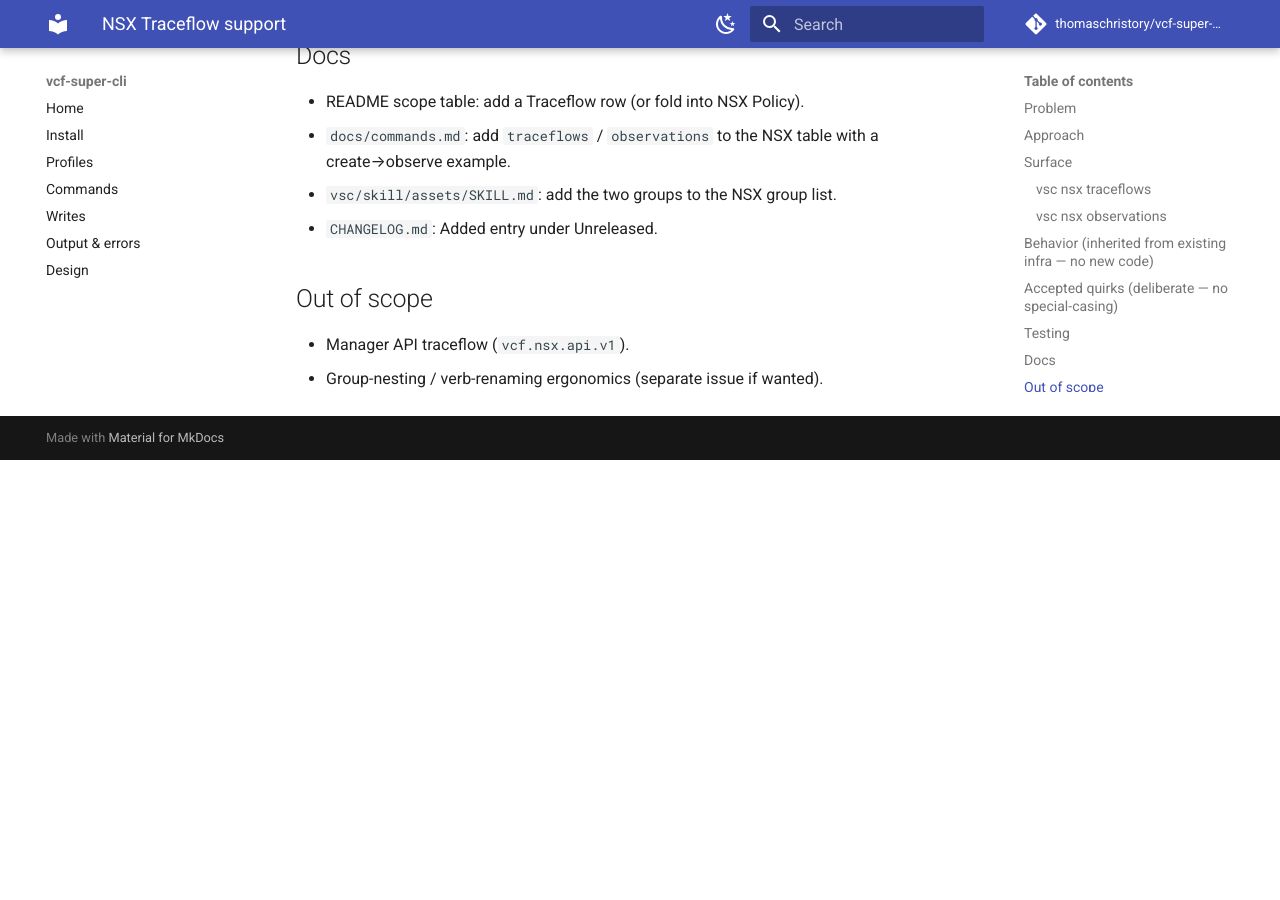
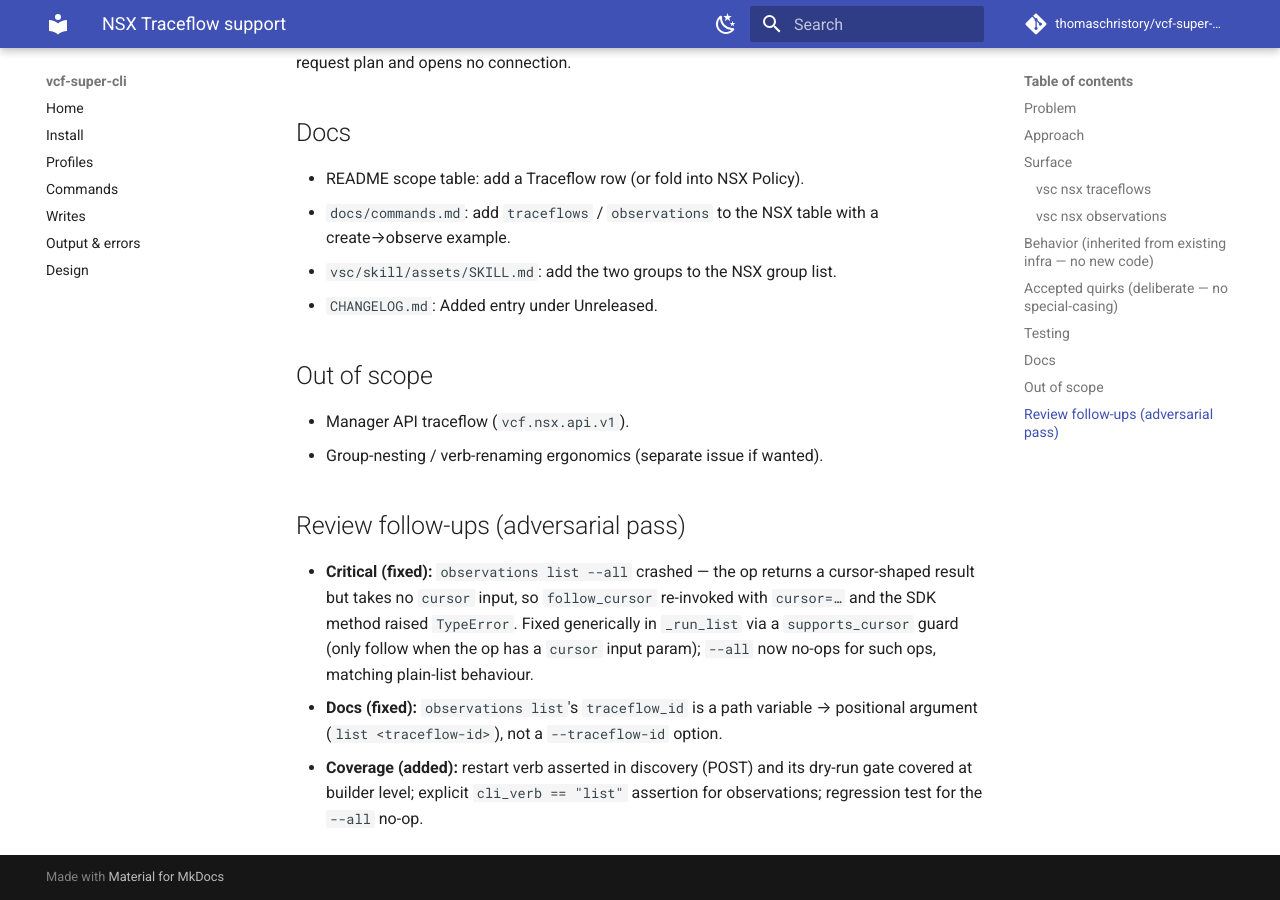
Before and after one commit to thomaschristory/vcf-super-cli, an MkDocs documentation site: the page built from docs/superpowers/specs/2026-07-02-vcf-super-cli-nsx-traceflow-design.md, in a window 1280 px wide and 900 px high, scrolled down 2509 px. Built offline with MkDocs 1.6.1 and Material for MkDocs 9.7.7, drawn with Linux system fonts in a browser that asks for light colours; comment, search, counter and statistics services are not loaded; before the commit the page ends 2969 px from its top, so only the background shows below that; some of the changed text lies outside the part shown.

Commit message:
fix(nsx): guard --all on cursor-shaped results with no cursor input (#58)
Adversarial review of the Traceflow surface found a crash: `vsc nsx
observations list <id> --all` re-invoked the SDK method with a `cursor=`
kwarg it doesn't accept (the op returns a cursor-shaped result but takes no
cursor *input*), raising an uncaught TypeError.

Fix generically in `_run_list` via a `supports_cursor` guard — only follow the
cursor when the op actually has a `cursor` input param. `--all` now degrades to
a safe single-page no-op for such ops, matching how it already no-ops on plain
(vSphere) lists. Segments and other cursor-input lists are unaffected.

Also from review:
- docs: `observations list` takes `traceflow_id` as a positional argument, not a
  `--traceflow-id` option — corrected in commands.md, SKILL.md, CHANGELOG, spec.
- tests: assert the restart verb (POST) in discovery and cover its dry-run gate;
  explicit `cli_verb == "list"` assertion for observations; regression test for
  the `--all` no-op.

Co-Authored-By: Claude Opus 4.8 (1M context) <noreply@anthropic.com>

```diff
--- a/docs/superpowers/specs/2026-07-02-vcf-super-cli-nsx-traceflow-design.md
+++ b/docs/superpowers/specs/2026-07-02-vcf-super-cli-nsx-traceflow-design.md
@@ -49,8 +49,10 @@ Two Policy services (Manager API stays deferred, out of scope):
   and open no connection; `--apply` executes.
 - **`--traceflow-config` is a STRUCT** → accepts a JSON blob, validated client-side
   before any connection. Malformed/incomplete JSON → clean usage error (exit 2).
-- **Paging.** `traceflows list` and `observations list` get `--all` / `--max-items`
-  / `--limit`.
+- **Paging.** `traceflows list` is cursor-paginated (`--all` / `--max-items` /
+  `--limit`). `observations list` returns a cursor-shaped result but takes no
+  `cursor` *input*, so `--all` degrades to a safe single-page no-op (see the
+  generator guard added in review below) rather than re-invoking with a cursor.
 - **Read contract holds.** Under `read_only=True` both services yield only `get`/`list`
   GETs, preserving the invariant asserted by `test_expanded_catalog_read_contract_holds`.
 
@@ -90,3 +92,16 @@ emits a dry-run request plan and opens no connection.
 
 - Manager API traceflow (`vcf.nsx.api.v1`).
 - Group-nesting / verb-renaming ergonomics (separate issue if wanted).
+
+## Review follow-ups (adversarial pass)
+
+- **Critical (fixed):** `observations list --all` crashed — the op returns a
+  cursor-shaped result but takes no `cursor` input, so `follow_cursor` re-invoked
+  with `cursor=…` and the SDK method raised `TypeError`. Fixed generically in
+  `_run_list` via a `supports_cursor` guard (only follow when the op has a `cursor`
+  input param); `--all` now no-ops for such ops, matching plain-list behaviour.
+- **Docs (fixed):** `observations list`'s `traceflow_id` is a path variable →
+  positional argument (`list <traceflow-id>`), not a `--traceflow-id` option.
+- **Coverage (added):** restart verb asserted in discovery (POST) and its dry-run
+  gate covered at builder level; explicit `cli_verb == "list"` assertion for
+  observations; regression test for the `--all` no-op.
```
Also changed, not shown: other parts of docs/superpowers/specs/2026-07-02-vcf-super-cli-nsx-traceflow-design.md (+1 -1 lines), CHANGELOG.md (+1 -1 lines), docs/commands.md (+1 -1 lines), vsc/skill/assets/SKILL.md (+1 -1 lines), 3 other files.
